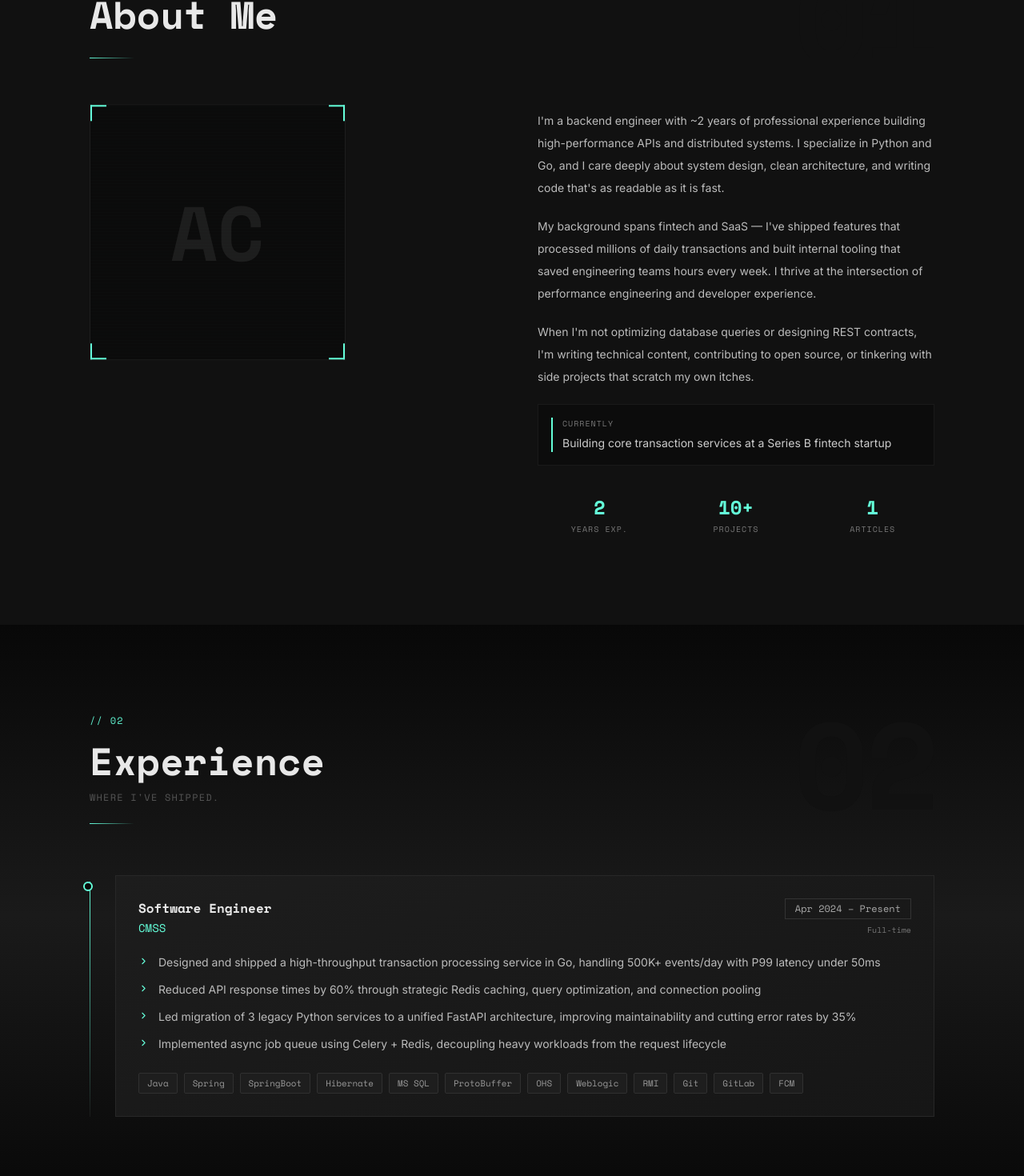
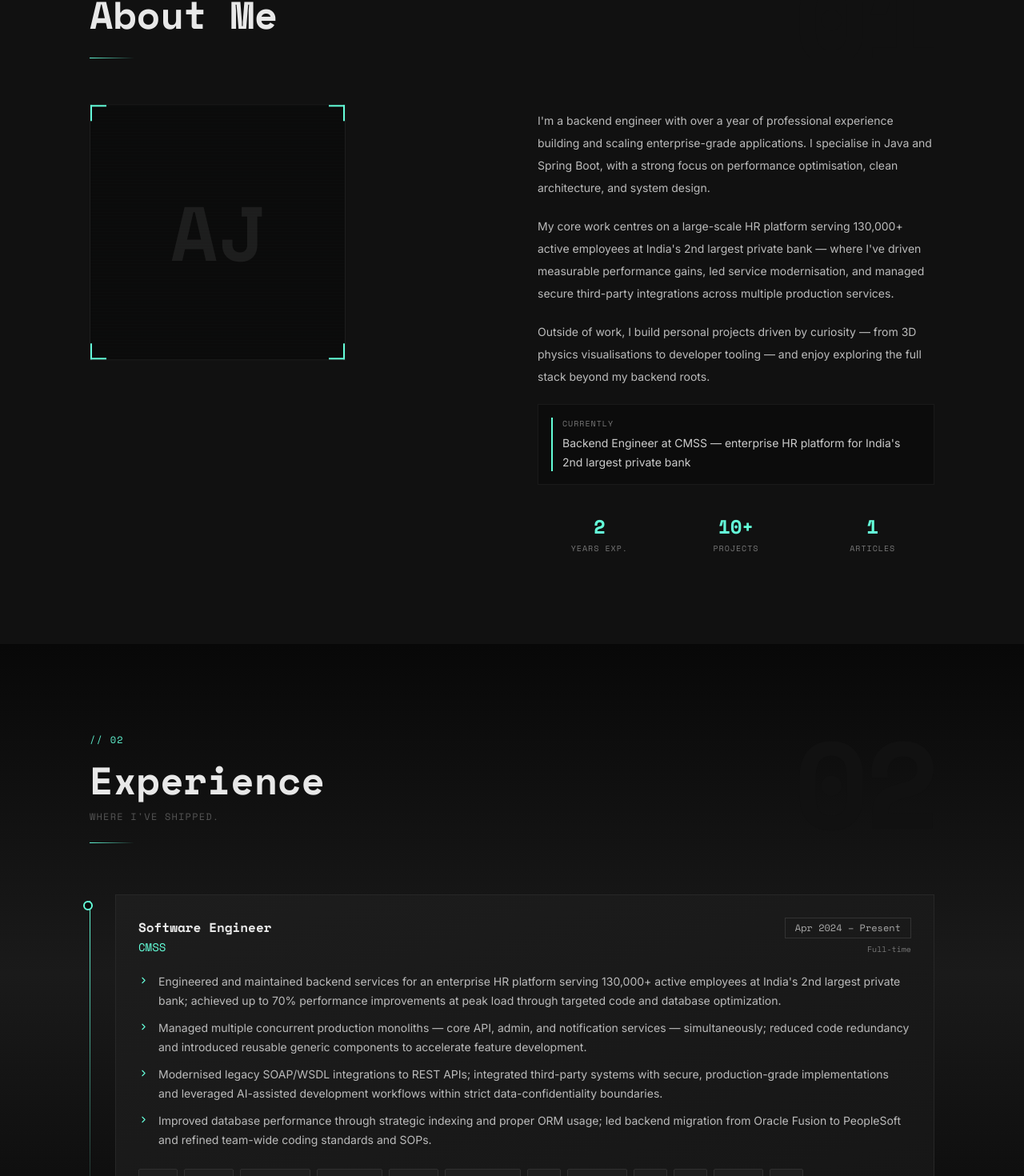
Before and after one commit to AnvitAjgaokar/PortfolioWebsite, a React (Vite) app: page / in a window 1280 px wide. Shown: the part 952-2422 px from the top of the page at 80% size. Built offline with nearby package versions, Linux system fonts and the light colour scheme.

Commit message:
refact():Changing data

```diff
--- a/src/data/about.js
+++ b/src/data/about.js
@@ -1,11 +1,11 @@
 const about = {
   bio: [
-    "I'm a backend engineer with ~2 years of professional experience building high-performance APIs and distributed systems. I specialize in Python and Go, and I care deeply about system design, clean architecture, and writing code that's as readable as it is fast.",
-    "My background spans fintech and SaaS — I've shipped features that processed millions of daily transactions and built internal tooling that saved engineering teams hours every week. I thrive at the intersection of performance engineering and developer experience.",
-    "When I'm not optimizing database queries or designing REST contracts, I'm writing technical content, contributing to open source, or tinkering with side projects that scratch my own itches.",
+    "I'm a backend engineer with over a year of professional experience building and scaling enterprise-grade applications. I specialise in Java and Spring Boot, with a strong focus on performance optimisation, clean architecture, and system design.",
+    "My core work centres on a large-scale HR platform serving 130,000+ active employees at India's 2nd largest private bank — where I've driven measurable performance gains, led service modernisation, and managed secure third-party integrations across multiple production services.",
+    "Outside of work, I build personal projects driven by curiosity — from 3D physics visualisations to developer tooling — and enjoy exploring the full stack beyond my backend roots.",
   ],
-  currently: 'Building core transaction services at a Series B fintech startup',
-  avatar: 'AC',
+  currently: "Backend Engineer at CMSS — enterprise HR platform for India's 2nd largest private bank",
+  avatar: 'AJ',
   stats: [
     { value: '2', label: 'Years Exp.' },
     { value: '10+', label: 'Projects' },
--- a/src/data/achievements.js
+++ b/src/data/achievements.js
@@ -1,23 +1,23 @@
 const achievements = [
   {
-    metric: '60%',
-    title: 'API Latency Reduction',
-    description: 'Profiled and optimized critical endpoints via Redis caching, N+1 query elimination, and targeted DB index tuning',
+    metric: '85%',
+    title: 'Response Time Cut',
+    description: 'Reduced peak API latency from 40s to under 7s by enforcing configurable connection and read timeouts across multiple chained async service calls',
   },
   {
-    metric: '45%',
-    title: 'Query Time Cut',
-    description: 'Rewrote complex aggregation queries and introduced partial indexes on high-traffic PostgreSQL tables',
+    metric: '70%',
+    title: 'Peak Load Speedup',
+    description: 'Improved critical service performance at peak load through targeted code refactoring, strategic DB indexing, and ORM tuning',
   },
   {
-    metric: '3hrs',
-    title: 'Saved Per Week',
-    description: 'Automated the entire deploy pipeline with GitHub Actions, eliminating manual staging and production deploys',
+    metric: '130K+',
+    title: 'Active Users Served',
+    description: "Engineered and maintained the backend for India's 2nd largest private bank's HR platform, serving its entire workforce at production scale",
   },
   {
-    metric: '99.98%',
-    title: 'Service Uptime',
-    description: 'Achieved via circuit breakers, health checks, graceful shutdown, and multi-AZ AWS deployment',
+    metric: '100%',
+    title: 'Migration Delivered',
+    description: 'Successfully led the complete backend migration from Oracle Fusion to PeopleSoft with zero data loss and no disruption to 130,000+ active users',
   },
 ];
 
--- a/src/data/experience.js
+++ b/src/data/experience.js
@@ -5,14 +5,13 @@ const experience = [
     duration: 'Apr 2024 – Present',
     type: 'Full-time',
     descriptions: [
-      'Designed and shipped a high-throughput transaction processing service in Go, handling 500K+ events/day with P99 latency under 50ms',
-      'Reduced API response times by 60% through strategic Redis caching, query optimization, and connection pooling',
-      'Led migration of 3 legacy Python services to a unified FastAPI architecture, improving maintainability and cutting error rates by 35%',
-      'Implemented async job queue using Celery + Redis, decoupling heavy workloads from the request lifecycle',
+      "Engineered and maintained backend services for an enterprise HR platform serving 130,000+ active employees at India's 2nd largest private bank; achieved up to 70% performance improvements at peak load through targeted code and database optimization.",
+      'Managed multiple concurrent production monoliths — core API, admin, and notification services — simultaneously; reduced code redundancy and introduced reusable generic components to accelerate feature development.',
+      'Modernised legacy SOAP/WSDL integrations to REST APIs; integrated third-party systems with secure, production-grade implementations and leveraged AI-assisted development workflows within strict data-confidentiality boundaries.',
+      'Improved database performance through strategic indexing and proper ORM usage; led backend migration from Oracle Fusion to PeopleSoft and refined team-wide coding standards and SOPs.',
     ],
-    techStack: ['Java', 'Spring', 'SpringBoot', 'Hibernate', 'MS SQL', 'ProtoBuffer', 'OHS', 'Weblogic','RMI','Git','GitLab','FCM'],
+    techStack: ['Java', 'Spring', 'SpringBoot', 'Hibernate', 'MS SQL', 'ProtoBuffer', 'OHS', 'Weblogic', 'RMI', 'Git', 'GitLab', 'FCM'],
   },
-
 ];
 
 export default experience;
```
